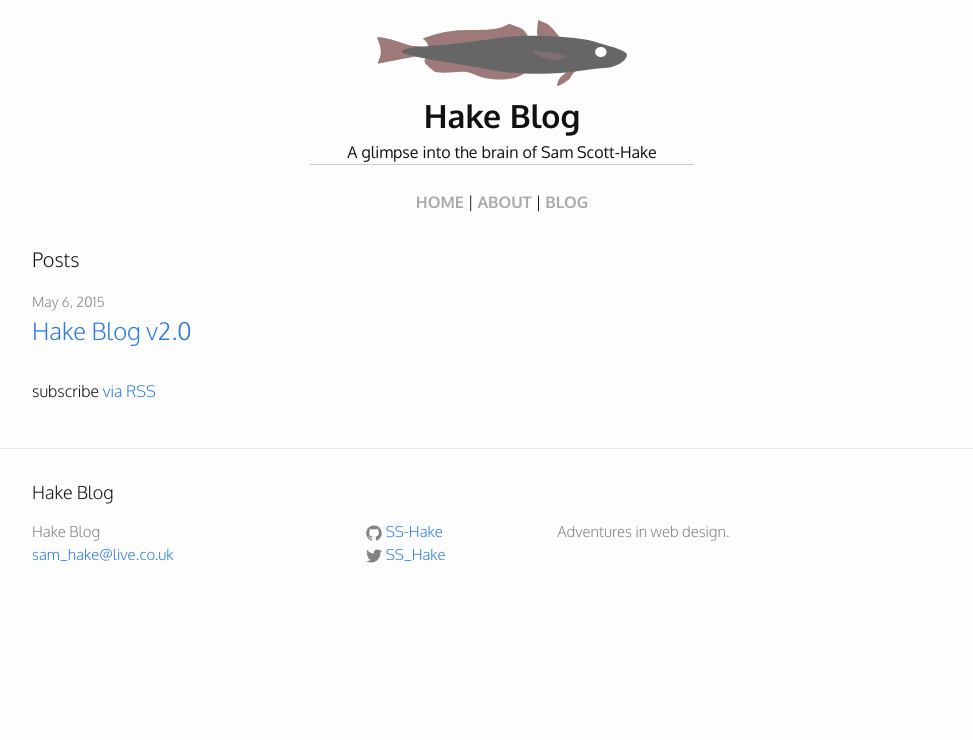
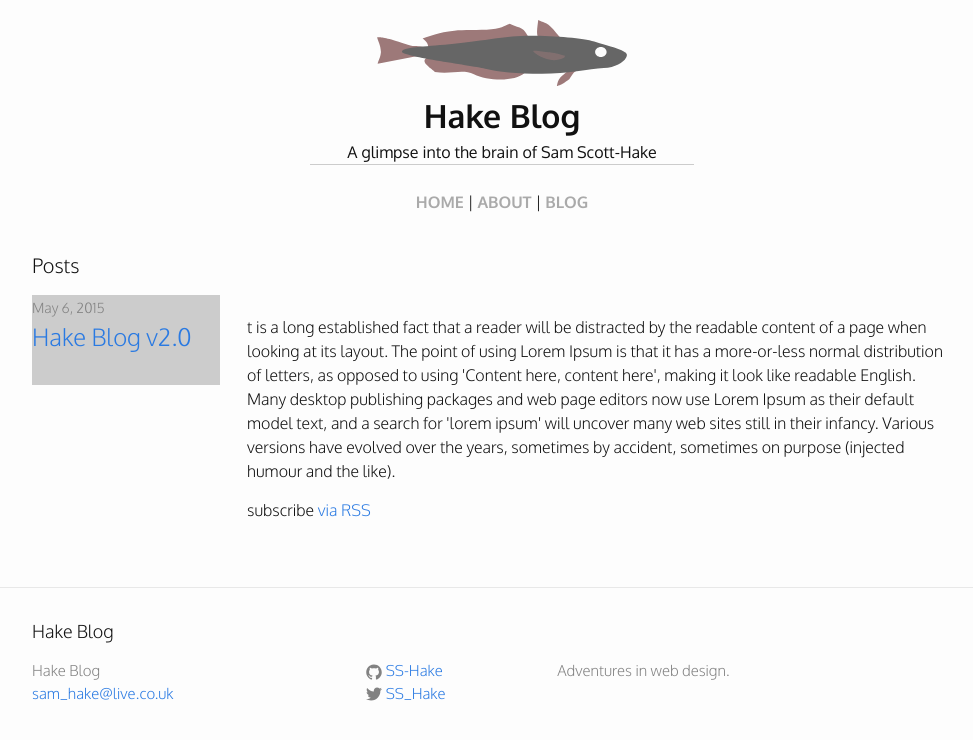
Before and after one commit to SS-Hake/SS-Hake.github.io, a Jekyll site: the page built from index.html, in a window 1280 px wide. Shown: the top 740 px of the page, without its empty margins (138-1111 px from the left). Built offline with Jekyll 4.4.1, drawn with Linux system fonts in a browser that asks for light colours.

Commit message:
Fix header css. Add nav links to home and about.

```diff
--- a/_includes/header.html
+++ b/_includes/header.html
@@ -42,8 +42,8 @@
             <!-- Nav bar with links to home, about and blog. -->
             <nav>
 
-                <a href="">Home</a> |
-                <a href="">About</a> |
+                <a href="/index.html">Home</a> |
+                <a href="/about">About</a> |
                 <a href="">Blog</a>
 
             </nav>
--- a/_sass/_base.scss
+++ b/_sass/_base.scss
@@ -170,7 +170,21 @@
     }
 }
 
+/*
+Sidebar */
+#side-bar {
+    float: left;
+    width: 20%;
+    background-color: #ccc;
+}
 
+/* Page Content */
+
+#content-main {
+    float: right;
+    width: 75%;
+    padding: 20px;
+}
 
 /**
  * Clearfix
--- a/_sass/_header.scss
+++ b/_sass/_header.scss
@@ -2,6 +2,14 @@
 	width: 100%;
 	margin: 0 auto;
 	text-align: center;
+	height: 200px;
+}
+
+#background-logo {
+	position: absolute;
+	z-index: -1;
+	width: 100%;
+	height: 200px;
 }
 
 #title-wrapper {
--- a/index.html
+++ b/index.html
@@ -6,6 +6,7 @@
 
   <h1 class="page-heading">Posts</h1>
 
+  <div id="side-bar">
     <ul class="post-list">
       {% for post in site.posts %}
         <li>
@@ -17,7 +18,11 @@
         </li>
       {% endfor %}
     </ul>
+  </div>
 
+  <div id="content-main">
+    <p>t is a long established fact that a reader will be distracted by the readable content of a page when looking at its layout. The point of using Lorem Ipsum is that it has a more-or-less normal distribution of letters, as opposed to using 'Content here, content here', making it look like readable English. Many desktop publishing packages and web page editors now use Lorem Ipsum as their default model text, and a search for 'lorem ipsum' will uncover many web sites still in their infancy. Various versions have evolved over the years, sometimes by accident, sometimes on purpose (injected humour and the like).</p>
     <p class="rss-subscribe">subscribe <a href="{{ "/feed.xml" | prepend: site.baseurl }}">via RSS</a></p>
+  </div>
 
 </div>
```
Also changed, not shown: about.md (+2 -2 lines), 5 other files. Lines whose indentation alone changed are shown as unchanged.
